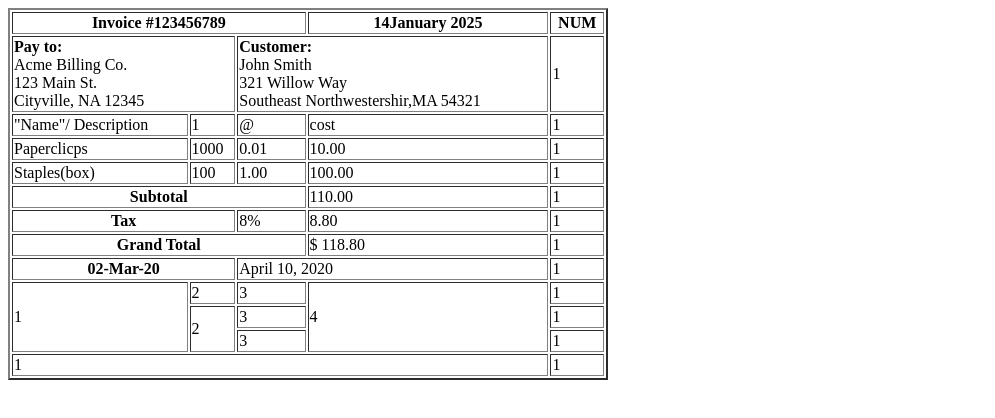
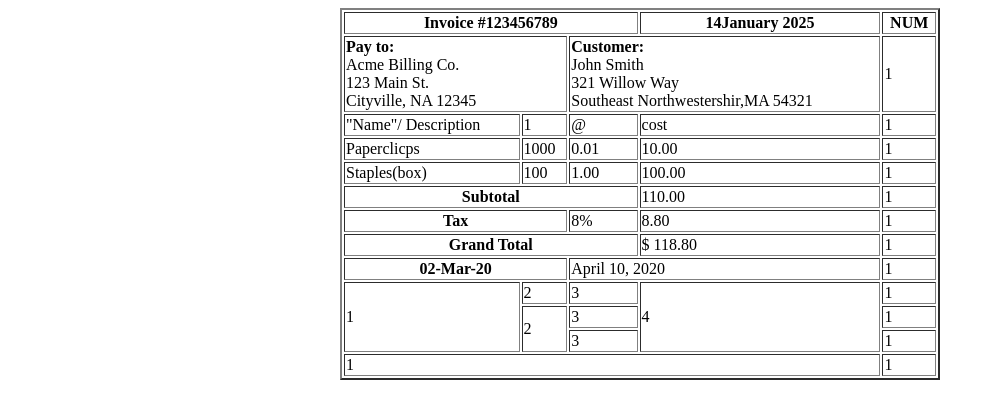
Before and after one commit to imranmusharraf/Table, a plain HTML site: page index.html in a window 1280 px wide. Shown: the whole page, without its empty margins (0-995 px from the left). Drawn offline with Linux system fonts and the light colour scheme.

Commit message:
Update index.html

```diff
--- a/index.html
+++ b/index.html
@@ -8,7 +8,7 @@
   <title>Document</title>
 </head>
 <body>
-  <table border="2px solid black" style="height: 200px; width: 600px;">
+ <center><table border="2px solid black" style="height: 200px; width: 600px;">
     <tr>
       <th colspan="3">Invoice #123456789</th>
       <th > 14January 2025</th>
@@ -93,6 +93,7 @@
       <td>1</td>
     </tr>
   </table>
+  </center>
 
 </body>
 </html>
```
